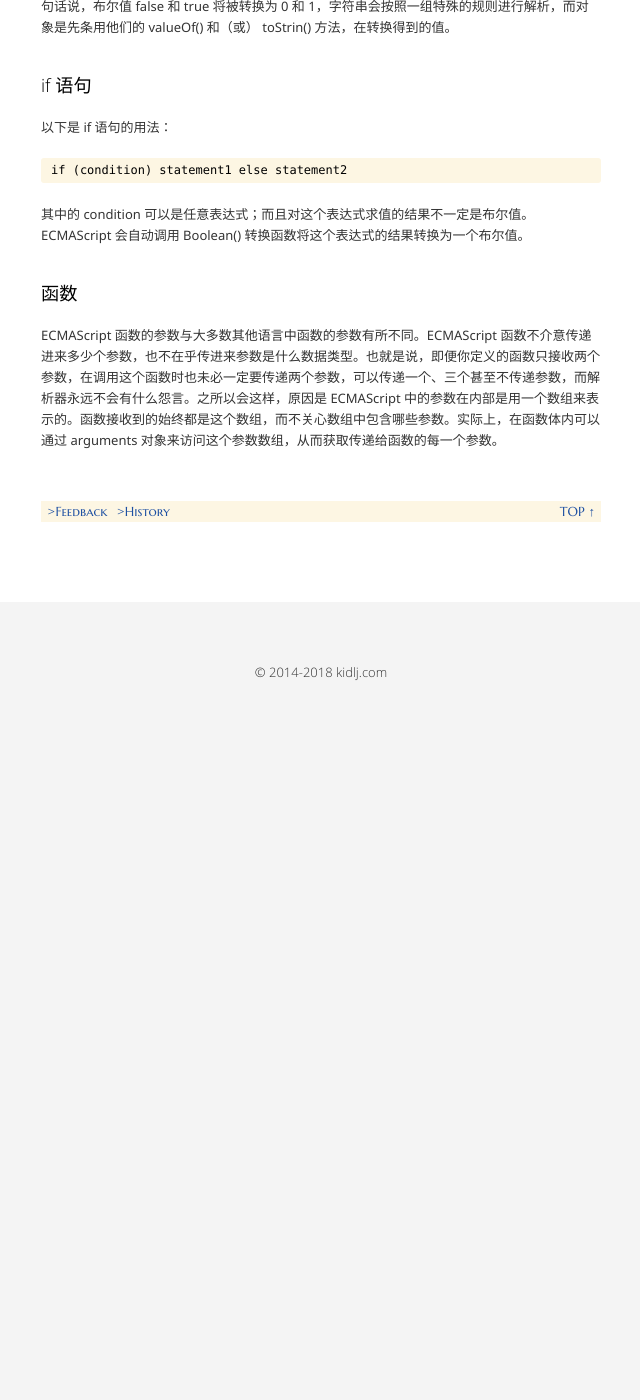
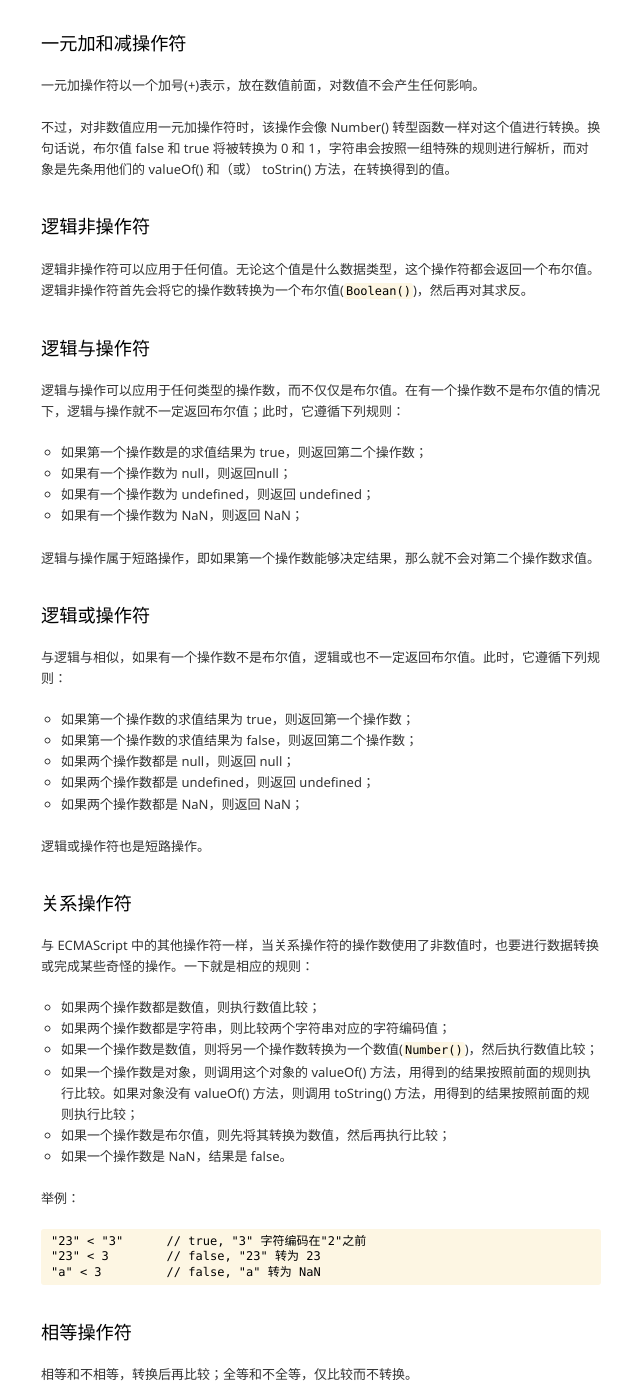
Before and after one commit to kidlj/awei, a Jekyll site: the page built from _read/professional-javascript.md, in a window 1280 px wide and 1400 px high, scrolled down 5152 px. Shown: the whole window, without its empty margins (319-959 px from the left). Built offline with Jekyll 4.4.1, drawn with Linux system fonts in a browser that asks for light colours; before the commit the page ends 5860 px from its top, so only the background shows below that; some of the changed text lies outside the part shown.

Commit message:
chapter 1~3 done

```diff
--- a/_read/professional-javascript.md
+++ b/_read/professional-javascript.md
@@ -7,7 +7,7 @@ title: Javascript 高级程序设计
 
 ### Javascript 简史
 
-1997 年，以 Javascript 1.1 为蓝本的建议被提交给了欧洲计算机制造商协会（ECMA, European Computer Manufacturers Association)。该协会指定 39 号技术委员会(TC39, Technical Committee #39) 负责“标准化一种通用、跨平台、供应商中立的脚本语言的语法和语义”。TC39 经过数月的努力完成了 ECMA-262 —— 定义了一种名为 ECMAScript 的新脚本语言的标准。
+1997 年，以 Javascript 1.1 为蓝本的建议被~~提交给了欧洲计算机制造商协会（ECMA, European Computer Manufacturers Association)。该协会指定 39 号技术委员会(TC39, Technical Committee #39) 负责“标准化一种通用、跨平台、供应商中立的脚本语言的语法和语义”。TC39 经过数月的努力完成了 ECMA-262 —— 定义了一种名为 ECMAScript 的新脚本语言的标准。
 
 ### ECMAscript 的版本
 
@@ -36,6 +36,10 @@ ECMAScript 3.1 成为 ECMA-262 第 5 版，并于 2009 年 12 月 3 日正式发
 - 第一个字符必须是一个字母、下划线或一个美元符号($)；
 - 其它字符可以是字母、下划线、美元符号或数字。
 
+### 变量
+
+用 var 操作符定义的变量将成为定义该变量的作用域的局部变量；如果省略 var 操作符，则创建了一个全局变量。
+
 ### 数据类型
 
 ECMAScript 中有 5 种基本数据类型：Undefined、Null、Boolean、Number 和 String。还有 1 种复杂数据类型 —— Object。
@@ -44,7 +48,7 @@ ECMAScript 中有 5 种基本数据类型：Undefined、Null、Boolean、Number
 
 对一个值使用 `typeof` 操作符可能返回下列某个字符串：
 
-- "undefined" —— 如果这个指未定义；
+- "undefined" —— 如果这个值未定义或未初始化；
 - "boolean" —— 如果这个值是布尔值；
 - "string" —— 如果这个值是字符串；
 - "number" —— 如果这个值是数值；
@@ -57,7 +61,7 @@ Undefined 类型只有一个值，即特殊的 `undefined`。在使用 `var` 声
 
 一般而言，不存在需要显式地把一个变量设置为 `undefined` 值得情况。字面值 `undefined` 的主要目的是用于比较，为了正式区分空对象指针与未经初始化的变量。
 
-包含 `undefined` 值得变量和尚未定义的变量是不一样的，使用尚未定义的变量会导致一个错误。对于尚未声明过的变量，只能执行一项操作，即使用 `typeof` 操作符检测其数据类型。
+包含 `undefined` 值的变量和尚未定义的变量是不一样的，使用尚未定义的变量会导致一个错误。对于尚未声明过的变量，只能执行一项操作，即使用 `typeof` 操作符检测其数据类型。
 
 对未初始化的变量执行 `typeof` 操作符会返回 `undefined` 值，对未声明的变量执行 `typeof` 操作符同样也会返回 `undefined` 值。
 
@@ -76,7 +80,7 @@ Boolean 类型只有两个字面值：`true` 和 `false`。
 
 需要注意的是，Boolean 类型的字面值 true 和 false 是区分大小写的。也就是说，True 和 False（以及其他的混合大小写形式）都不是 Boolean 值，而只是标识符。
 
-虽然 Boolean 类型的字面值只有两个，但 ECMAScript 中所有类型的值都有与这两个 Boolean 值等价的值。要将一个值转换为其对应的 Boolean 值，可以条用转型函数 `Boolean()`：
+虽然 Boolean 类型的字面值只有两个，但 ECMAScript 中所有类型的值都有与这两个 Boolean 值等价的值。要将一个值转换为其对应的 Boolean 值，可以调用转型函数 `Boolean()`：
 
     var message = "Hello world!"
     var messageAsBoolean = Boolean(message)
@@ -125,7 +129,7 @@ Number() 函数的转换规则如下：
     * 如果字符串中包含有效的十六进制格式，例如 "0xf"，则将其转换为相同大小的十进制整数数值；
     * 如果字符串是空的，则将其转换为 0；
     * 如果字符串包含除上述格式之外的字符，则将其转换为 NaN。
-- 如果是对象，则条用对象的 valueOf() 方法，然后依照前面的规则转换返回的值。如果转换的结果是 NaN，则调用对象的 toString() 方法，然后再次依照前面的规则转换返回的字符串值。
+- 如果是对象，则调用对象的 valueOf() 方法，然后依照前面的规则转换返回的值。如果转换的结果是 NaN，则调用对象的 toString() 方法，然后再次依照前面的规则转换返回的字符串值。
 
 由于 Numnber() 函数在转换字符串时比较复杂而且不够合理，因此在处理整数的时候常用的是 parseInt() 函数。
 
@@ -178,6 +182,54 @@ ECMA-262 描述了一组用于操作数据值的操作符，包括算术操作
 
 不过，对非数值应用一元加操作符时，该操作会像 Number() 转型函数一样对这个值进行转换。换句话说，布尔值 false 和 true 将被转换为 0 和 1，字符串会按照一组特殊的规则进行解析，而对象是先条用他们的 valueOf() 和（或） toStrin() 方法，在转换得到的值。
 
+### 逻辑非操作符
+
+逻辑非操作符可以应用于任何值。无论这个值是什么数据类型，这个操作符都会返回一个布尔值。逻辑非操作符首先会将它的操作数转换为一个布尔值(`Boolean()`)，然后再对其求反。
+
+### 逻辑与操作符
+
+逻辑与操作可以应用于任何类型的操作数，而不仅仅是布尔值。在有一个操作数不是布尔值的情况下，逻辑与操作就不一定返回布尔值；此时，它遵循下列规则：
+
+- 如果第一个操作数是的求值结果为 true，则返回第二个操作数；
+- 如果有一个操作数为 null，则返回null；
+- 如果有一个操作数为 undefined，则返回 undefined；
+- 如果有一个操作数为 NaN，则返回 NaN；
+
+逻辑与操作属于短路操作，即如果第一个操作数能够决定结果，那么就不会对第二个操作数求值。
+
+### 逻辑或操作符
+
+与逻辑与相似，如果有一个操作数不是布尔值，逻辑或也不一定返回布尔值。此时，它遵循下列规则：
+
+- 如果第一个操作数的求值结果为 true，则返回第一个操作数；
+- 如果第一个操作数的求值结果为 false，则返回第二个操作数；
+- 如果两个操作数都是 null，则返回 null；
+- 如果两个操作数都是 undefined，则返回 undefined；
+- 如果两个操作数都是 NaN，则返回 NaN；
+
+逻辑或操作符也是短路操作。
+
+### 关系操作符
+
+与 ECMAScript 中的其他操作符一样，当关系操作符的操作数使用了非数值时，也要进行数据转换或完成某些奇怪的操作。一下就是相应的规则：
+
+- 如果两个操作数都是数值，则执行数值比较；
+- 如果两个操作数都是字符串，则比较两个字符串对应的字符编码值；
+- 如果一个操作数是数值，则将另一个操作数转换为一个数值(`Number()`)，然后执行数值比较；
+- 如果一个操作数是对象，则调用这个对象的 valueOf() 方法，用得到的结果按照前面的规则执行比较。如果对象没有 valueOf() 方法，则调用 toString() 方法，用得到的结果按照前面的规则执行比较；
+- 如果一个操作数是布尔值，则先将其转换为数值，然后再执行比较；
+- 如果一个操作数是 NaN，结果是 false。
+
+举例：
+
+    "23" < "3"      // true, "3" 字符编码在"2"之前
+    "23" < 3        // false, "23" 转为 23
+    "a" < 3         // false, "a" 转为 NaN
+
+### 相等操作符
+
+相等和不相等，转换后再比较；全等和不全等，仅比较而不转换。
+
 ### if 语句
 
 以下是 if 语句的用法：
@@ -186,6 +238,27 @@ ECMA-262 描述了一组用于操作数据值的操作符，包括算术操作
 
 其中的 condition 可以是任意表达式；而且对这个表达式求值的结果不一定是布尔值。ECMAScript 会自动调用 Boolean() 转换函数将这个表达式的结果转换为一个布尔值。
 
+### switch 语句
+
+break 关键字会导致代码执行流跳出 switch 语句。如果省略 break 关键字，就会导致执行完当前 case 后，继续执行下一个 case。最后的 default 关键字用于在表达式不匹配前面任何一种情形的时候，执行机动代码。
+
+通过为每个 case 后面添加一个 break 语句，就可以避免同时执行多个 case 代码的情况。如果确实需要混合几种情形，不要忘了在代码中添加注释，说明你是有意省略了 break 关键字：
+
+    switch (i) {
+        // 合并两种情形
+        case 25:
+        case 35:
+            console.log("25 or 35")
+            break
+        case 45:
+            console.log("45")
+            break;
+    }
+
+switch 语句在比较值时使用的是全等操作符，因此不会发生类型转换。
+
 ### 函数
 
 ECMAScript 函数的参数与大多数其他语言中函数的参数有所不同。ECMAScript 函数不介意传递进来多少个参数，也不在乎传进来参数是什么数据类型。也就是说，即便你定义的函数只接收两个参数，在调用这个函数时也未必一定要传递两个参数，可以传递一个、三个甚至不传递参数，而解析器永远不会有什么怨言。之所以会这样，原因是 ECMAScript 中的参数在内部是用一个数组来表示的。函数接收到的始终都是这个数组，而不关心数组中包含哪些参数。实际上，在函数体内可以通过 arguments 对象来访问这个参数数组，从而获取传递给函数的每一个参数。
+
+其实，arguments 对象只是与数组类似（它并不是 Array 的实例），因为可以用方括号语法访问它的每一个元素，使用 length 属性来确定传进来多少个参数。
```
Also changed, not shown: other parts of _read/professional-javascript.md (+1 -1 lines).
